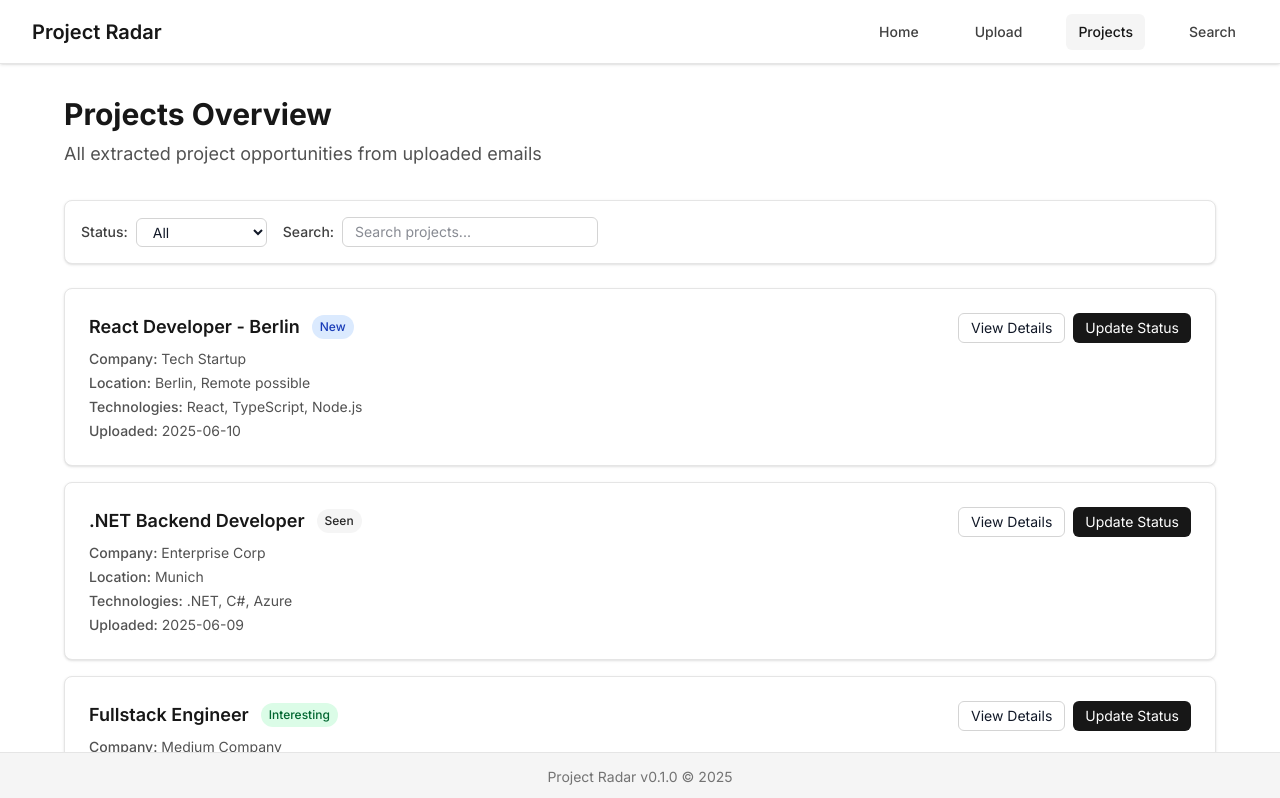
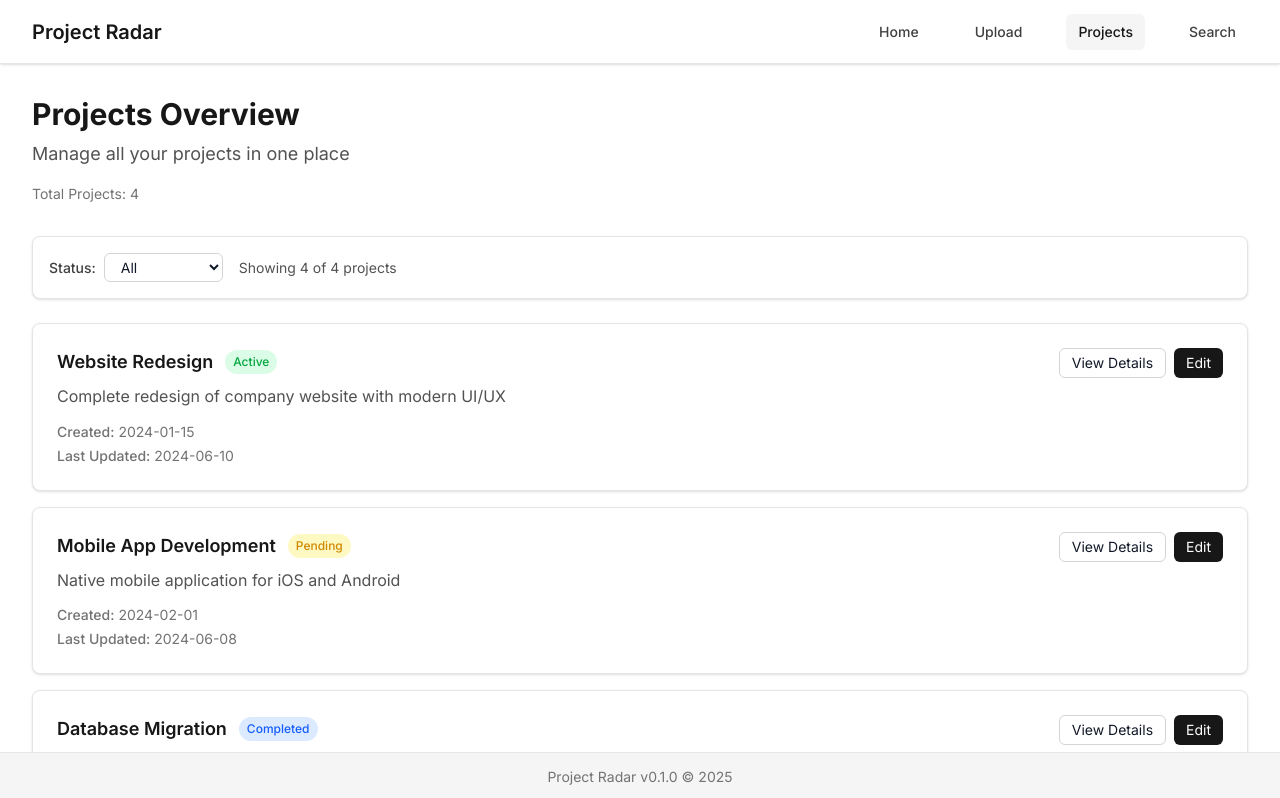
Before and after one commit to Netzalist-GmbH-Co-KG/ntlt.projectradar, a Next.js app in the folder src/ntlt.projectradar.frontend/: page /projects in a window 1280 px wide. Shown: the top 798 px of the page. Built offline with nearby package versions, Linux system fonts and the light colour scheme.

Commit message:
feat: app context

```diff
--- a/src/ntlt.projectradar.frontend/src/app/page.tsx
+++ b/src/ntlt.projectradar.frontend/src/app/page.tsx
@@ -1,5 +1,41 @@
+'use client';
+
+import { useApp } from '../contexts/AppContext';
+
 export default function HomePage() {
+  const { state } = useApp();
+  const { projects } = state;
+
   return (
+    <div className="min-h-screen bg-neutral-50">
+      {/* Hero Section */}
+      <section className="bg-white border-b border-neutral-200">
+        <div className="max-w-7xl mx-auto px-4 sm:px-6 lg:px-8 py-16">
+          <div className="text-center">
+            <h1 className="text-4xl font-bold text-neutral-900 mb-4">
+              Project Radar
+            </h1>
+            <p className="text-xl text-neutral-600 mb-8 max-w-2xl mx-auto">
+              AI-powered project acquisition system for systematic lead management and opportunity tracking
+            </p>
+            <div className="flex flex-col sm:flex-row gap-4 justify-center">
+              <a
+                href="/upload"
+                className="px-6 py-3 bg-primary-600 text-white rounded-lg hover:bg-primary-700 transition-colors font-medium"
+              >
+                Upload .eml File
+              </a>
+              <a
+                href="/projects"
+                className="px-6 py-3 border border-neutral-300 text-neutral-700 rounded-lg hover:bg-neutral-50 transition-colors font-medium"
+              >
+                View Projects ({projects.length})
+              </a>
+            </div>
+          </div>
+        </div>
+      </section>
+
       <div className="container mx-auto px-4 py-8">
         <div className="max-w-4xl mx-auto">
           {/* Hero Section */}
@@ -80,5 +116,6 @@ export default function HomePage() {
           </div>
         </div>
       </div>
+    </div>
   );
 }
--- a/src/ntlt.projectradar.frontend/src/app/projects/page.tsx
+++ b/src/ntlt.projectradar.frontend/src/app/projects/page.tsx
@@ -1,55 +1,105 @@
+'use client';
+
+import { useEffect, useState, useRef } from 'react';
+import { useApp } from '../../contexts/AppContext';
+
 export default function ProjectsPage() {
-  // Mock data for demonstration
+  const { state, setLoading, addProject } = useApp();
+  const { projects, isLoading } = state;
+  const [filter, setFilter] = useState('all');
+  const hasInitializedRef = useRef(false);
+
+  useEffect(() => {
+    // Load mock data if no projects exist and not already initialized
+    if (projects.length === 0 && !hasInitializedRef.current) {
+      hasInitializedRef.current = true;
+      setLoading(true);
+
+      // Simulate API call
+      setTimeout(() => {
         const mockProjects = [
           {
-      id: 1,
-      title: "React Developer - Berlin",
-      company: "Tech Startup",
-      location: "Berlin, Remote possible",
-      status: "New",
-      uploadDate: "2025-06-10",
-      technologies: "React, TypeScript, Node.js"
+            id: '1',
+            name: 'Website Redesign',
+            status: 'active' as const,
+            description: 'Complete redesign of company website with modern UI/UX',
+            createdAt: '2024-01-15',
+            updatedAt: '2024-06-10',
           },
           {
-      id: 2,
-      title: ".NET Backend Developer",
-      company: "Enterprise Corp",
-      location: "Munich",
-      status: "Seen",
-      uploadDate: "2025-06-09",
-      technologies: ".NET, C#, Azure"
+            id: '2',
+            name: 'Mobile App Development',
+            status: 'pending' as const,
+            description: 'Native mobile application for iOS and Android',
+            createdAt: '2024-02-01',
+            updatedAt: '2024-06-08',
           },
           {
-      id: 3,
-      title: "Fullstack Engineer",
-      company: "Medium Company",
-      location: "Hamburg, Remote",
-      status: "Interesting",
-      uploadDate: "2025-06-08",
-      technologies: "Vue.js, Python, Docker"
+            id: '3',
+            name: 'Database Migration',
+            status: 'completed' as const,
+            description: 'Migration from legacy database to PostgreSQL',
+            createdAt: '2024-01-10',
+            updatedAt: '2024-05-30',
+          },
+          {
+            id: '4',
+            name: 'API Documentation',
+            status: 'archived' as const,
+            description: 'Comprehensive API documentation and guides',
+            createdAt: '2024-03-15',
+            updatedAt: '2024-04-20',
+          },
+        ];
+
+        mockProjects.forEach(project => addProject(project));
+        setLoading(false);
+      }, 1000);
     }
-  ];
+  }, []); // Empty dependency array!
+
+  const filteredProjects = filter === 'all'
+    ? projects
+    : projects.filter(project => project.status === filter);
 
   const getStatusColor = (status: string) => {
     switch (status) {
-      case 'New': return 'bg-blue-100 text-blue-800';
-      case 'Seen': return 'bg-neutral-100 text-neutral-800';
-      case 'Interesting': return 'bg-green-100 text-green-800';
-      default: return 'bg-neutral-100 text-neutral-800';
+      case 'active':
+        return 'text-green-600 bg-green-100';
+      case 'pending':
+        return 'text-yellow-600 bg-yellow-100';
+      case 'completed':
+        return 'text-blue-600 bg-blue-100';
+      case 'archived':
+        return 'text-gray-600 bg-gray-100';
+      default:
+        return 'text-gray-600 bg-gray-100';
     }
   };
 
+  if (isLoading) {
     return (
-    <div className="container mx-auto px-4 py-8">
-      <div className="max-w-6xl mx-auto">
+      <div className="max-w-7xl mx-auto px-4 sm:px-6 lg:px-8 py-8">
+        <div className="flex items-center justify-center h-64">
+          <div className="text-lg text-neutral-600">Loading projects...</div>
+        </div>
+      </div>
+    );
+  }
+
+  return (
+    <div className="max-w-7xl mx-auto px-4 sm:px-6 lg:px-8 py-8">
       {/* Page Header */}
       <div className="mb-8">
         <h1 className="text-3xl font-bold text-neutral-900 mb-2">
           Projects Overview
         </h1>
         <p className="text-lg text-neutral-600">
-            All extracted project opportunities from uploaded emails
+          Manage all your projects in one place
         </p>
+        <div className="mt-4 text-sm text-neutral-500">
+          Total Projects: {projects.length}
+        </div>
       </div>
 
       {/* Filter Bar */}
@@ -57,54 +107,53 @@ export default function ProjectsPage() {
         <div className="flex flex-wrap gap-4 items-center">
           <div className="flex items-center space-x-2">
             <label className="text-sm font-medium text-neutral-700">Status:</label>
-              <select className="border border-neutral-300 rounded-md px-3 py-1 text-sm">
-                <option>All</option>
-                <option>New</option>
-                <option>Seen</option>
-                <option>Interesting</option>
-                <option>Not Relevant</option>
+            <select
+              value={filter}
+              onChange={(e) => setFilter(e.target.value)}
+              className="border border-neutral-300 rounded-md px-3 py-1 text-sm"
+            >
+              <option value="all">All</option>
+              <option value="active">Active</option>
+              <option value="pending">Pending</option>
+              <option value="completed">Completed</option>
+              <option value="archived">Archived</option>
             </select>
           </div>
-            <div className="flex items-center space-x-2">
-              <label className="text-sm font-medium text-neutral-700">Search:</label>
-              <input
-                type="text"
-                placeholder="Search projects..."
-                className="border border-neutral-300 rounded-md px-3 py-1 text-sm w-64"
-              />
+          <div className="text-sm text-neutral-600">
+            Showing {filteredProjects.length} of {projects.length} projects
           </div>
         </div>
       </div>
 
       {/* Projects List */}
       <div className="space-y-4">
-          {mockProjects.map((project) => (
+        {filteredProjects.map((project) => (
           <div key={project.id} className="bg-white rounded-lg shadow-sm border border-neutral-200 p-6 hover:shadow-md transition-shadow">
             <div className="flex justify-between items-start">
               <div className="flex-1">
                 <div className="flex items-center space-x-3 mb-2">
                   <h3 className="text-lg font-semibold text-neutral-900">
-                      {project.title}
+                    {project.name}
                   </h3>
                   <span className={`px-2 py-1 rounded-full text-xs font-medium ${getStatusColor(project.status)}`}>
-                      {project.status}
+                    {project.status.charAt(0).toUpperCase() + project.status.slice(1)}
                   </span>
                 </div>
 
-                  <div className="space-y-1 text-sm text-neutral-600">
-                    <p><span className="font-medium">Company:</span> {project.company}</p>
-                    <p><span className="font-medium">Location:</span> {project.location}</p>
-                    <p><span className="font-medium">Technologies:</span> {project.technologies}</p>
-                    <p><span className="font-medium">Uploaded:</span> {project.uploadDate}</p>
+                <p className="text-neutral-600 mb-3">{project.description}</p>
+
+                <div className="space-y-1 text-sm text-neutral-500">
+                  <p><span className="font-medium">Created:</span> {project.createdAt}</p>
+                  <p><span className="font-medium">Last Updated:</span> {project.updatedAt}</p>
                 </div>
               </div>
 
               <div className="flex space-x-2">
-                  <button className="px-3 py-1 text-sm border border-neutral-300 rounded-md hover:bg-neutral-50">
+                <button className="px-3 py-1 text-sm border border-neutral-300 rounded-md hover:bg-neutral-50 transition-colors">
                   View Details
                 </button>
-                  <button className="px-3 py-1 text-sm bg-neutral-900 text-white rounded-md hover:bg-neutral-800">
-                    Update Status
+                <button className="px-3 py-1 text-sm bg-neutral-900 text-white rounded-md hover:bg-neutral-800 transition-colors">
+                  Edit
                 </button>
               </div>
             </div>
@@ -112,8 +161,17 @@ export default function ProjectsPage() {
         ))}
       </div>
 
-        {/* Empty State (when no projects) */}
-        {mockProjects.length === 0 && (
+      {/* Empty State */}
+      {filteredProjects.length === 0 && projects.length > 0 && (
+        <div className="bg-white rounded-lg shadow-sm border border-neutral-200 p-12 text-center">
+          <div className="text-4xl text-neutral-400 mb-4">🔍</div>
+          <h3 className="text-lg font-medium text-neutral-900 mb-2">No projects match your filter</h3>
+          <p className="text-neutral-600">Try changing the status filter to see more projects</p>
+        </div>
+      )}
+
+      {/* No projects at all */}
+      {projects.length === 0 && !isLoading && (
         <div className="bg-white rounded-lg shadow-sm border border-neutral-200 p-12 text-center">
           <div className="text-4xl text-neutral-400 mb-4">📋</div>
           <h3 className="text-lg font-medium text-neutral-900 mb-2">No projects yet</h3>
@@ -124,6 +182,5 @@ export default function ProjectsPage() {
         </div>
       )}
     </div>
-    </div>
   );
 }
--- /dev/null
+++ b/src/ntlt.projectradar.frontend/src/contexts/AppContext.tsx
@@ -0,0 +1,157 @@
+'use client';
+
+import { createContext, useContext, useReducer, useCallback, ReactNode } from 'react';
+
+// Types
+export interface Project {
+  id: string;
+  name: string;
+  status: 'active' | 'pending' | 'completed' | 'archived';
+  description: string;
+  createdAt: string;
+  updatedAt: string;
+}
+
+export interface AppState {
+  projects: Project[];
+  isLoading: boolean;
+  error: string | null;
+  searchQuery: string;
+  selectedProject: Project | null;
+}
+
+export type AppAction =
+  | { type: 'SET_LOADING'; payload: boolean }
+  | { type: 'SET_ERROR'; payload: string | null }
+  | { type: 'SET_PROJECTS'; payload: Project[] }
+  | { type: 'ADD_PROJECT'; payload: Project }
+  | { type: 'UPDATE_PROJECT'; payload: Project }
+  | { type: 'DELETE_PROJECT'; payload: string }
+  | { type: 'SET_SEARCH_QUERY'; payload: string }
+  | { type: 'SET_SELECTED_PROJECT'; payload: Project | null }
+  | { type: 'RESET_STATE' };
+
+// Initial state
+const initialState: AppState = {
+  projects: [],
+  isLoading: false,
+  error: null,
+  searchQuery: '',
+  selectedProject: null,
+};
+
+// Reducer
+function appReducer(state: AppState, action: AppAction): AppState {
+  switch (action.type) {
+    case 'SET_LOADING':
+      return { ...state, isLoading: action.payload };
+    case 'SET_ERROR':
+      return { ...state, error: action.payload };
+    case 'SET_PROJECTS':
+      return { ...state, projects: action.payload };
+    case 'ADD_PROJECT':
+      return { ...state, projects: [...state.projects, action.payload] };
+    case 'UPDATE_PROJECT':
+      return {
+        ...state,
+        projects: state.projects.map(project =>
+          project.id === action.payload.id ? action.payload : project
+        ),
+      };
+    case 'DELETE_PROJECT':
+      return {
+        ...state,
+        projects: state.projects.filter(project => project.id !== action.payload),
+      };
+    case 'SET_SEARCH_QUERY':
+      return { ...state, searchQuery: action.payload };
+    case 'SET_SELECTED_PROJECT':
+      return { ...state, selectedProject: action.payload };
+    case 'RESET_STATE':
+      return initialState;
+    default:
+      return state;
+  }
+}
+
+// Context
+interface AppContextType {
+  state: AppState;
+  dispatch: React.Dispatch<AppAction>;
+  // Helper functions
+  setLoading: (loading: boolean) => void;
+  setError: (error: string | null) => void;
+  addProject: (project: Project) => void;
+  updateProject: (project: Project) => void;
+  deleteProject: (id: string) => void;
+  setSearchQuery: (query: string) => void;
+  setSelectedProject: (project: Project | null) => void;
+  resetState: () => void;
+}
+
+const AppContext = createContext<AppContextType | undefined>(undefined);
+
+// Provider
+interface AppProviderProps {
+  children: ReactNode;
+}
+
+export function AppProvider({ children }: AppProviderProps) {
+  const [state, dispatch] = useReducer(appReducer, initialState);
+
+  // Helper functions with useCallback to prevent unnecessary re-renders
+  const setLoading = useCallback((loading: boolean) => {
+    dispatch({ type: 'SET_LOADING', payload: loading });
+  }, []);
+
+  const setError = useCallback((error: string | null) => {
+    dispatch({ type: 'SET_ERROR', payload: error });
+  }, []);
+
+  const addProject = useCallback((project: Project) => {
+    dispatch({ type: 'ADD_PROJECT', payload: project });
+  }, []);
+
+  const updateProject = useCallback((project: Project) => {
+    dispatch({ type: 'UPDATE_PROJECT', payload: project });
+  }, []);
+
+  const deleteProject = useCallback((id: string) => {
+    dispatch({ type: 'DELETE_PROJECT', payload: id });
+  }, []);
+
+  const setSearchQuery = useCallback((query: string) => {
+    dispatch({ type: 'SET_SEARCH_QUERY', payload: query });
+  }, []);
+  const setSelectedProject = useCallback((project: Project | null) => {
+    dispatch({ type: 'SET_SELECTED_PROJECT', payload: project });
+  }, []);
+
+  const resetState = useCallback(() => {
+    dispatch({ type: 'RESET_STATE' });
+  }, []);
+
+  const value: AppContextType = {
+    state,
+    dispatch,
+    setLoading,
+    setError,
+    addProject,
+    updateProject,
+    deleteProject,
+    setSearchQuery,
+    setSelectedProject,
+    resetState,
+  };
+
+  return <AppContext.Provider value={value}>{children}</AppContext.Provider>;
+}
+
+// Hook
+export function useApp() {
+  const context = useContext(AppContext);
+  if (context === undefined) {
+    throw new Error('useApp must be used within an AppProvider');
+  }
+  return context;
+}
```
Also changed, not shown: src/ntlt.projectradar.frontend/src/app/layout.tsx (+8 -5 lines). Lines whose indentation alone changed are shown as unchanged.
